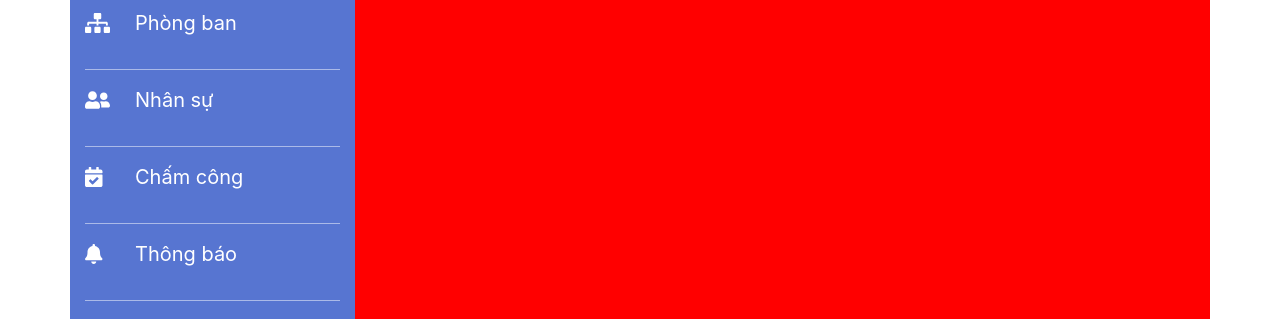
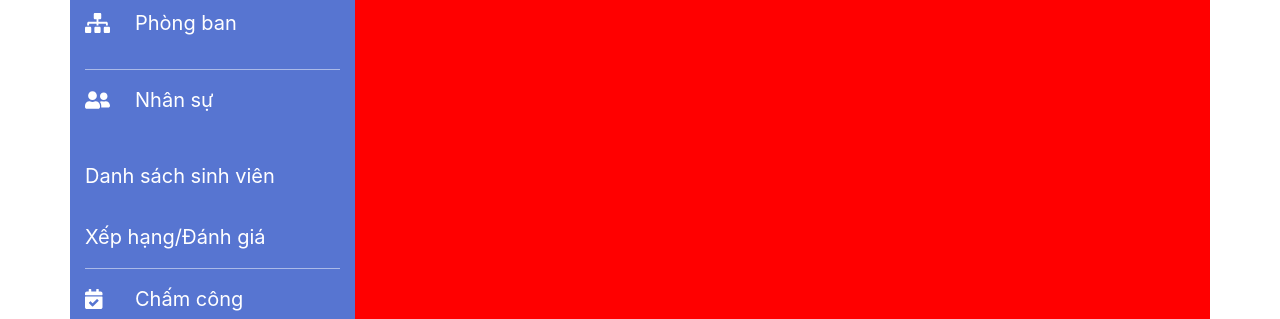
Before and after one commit to hdnguyen02/project-itmc, a Vue app: page /manage in a window 1280 px wide. Shown: the part 292-611 px from the top of the page. Built offline with nearby package versions, Linux system fonts and the light colour scheme.

Commit message:
Update Sibar.vue

```diff
--- a/src/components/manage/Sibar.vue
+++ b/src/components/manage/Sibar.vue
@@ -4,9 +4,9 @@
     <h4><awesome icon="award" />   Trang tổng quan</h4>
     <ul><h6>Quản lý</h6>
       <li><a href="#"><span><awesome icon="sitemap" /></span><p>Phòng ban</p></a></li>
-      <li>
+      <li @click="show = !show">
         <a href="#"><span><awesome icon="user-friends" /></span><p>Nhân sự</p></a>
-        <ul>
+        <ul v-show="show">
           <li><a href="">Danh sách sinh viên</a></li>
           <li><a href="">Xếp hạng/Đánh giá</a></li>
         </ul>
@@ -21,7 +21,11 @@
 
 <script>
 export default {
-
+  data(){
+    return {
+      show: true,
+    }
+  }
 }
 </script>
 
@@ -38,16 +42,15 @@ export default {
   #sibar ul {
     padding: 0px;
   }
-  #sibar ul li {
+  #sibar > ul > li {
     list-style: none;
     border-bottom: 1px solid rgba(255, 255, 255, 0.5);
     line-height: 60px;
   }
-  #sibar ul li > ul {
-    display: none;
-  }
-  #sibar ul li:hover > ul {
-    display: block;
+
+
+  #sibar ul li > ul li {
+    list-style: none;
   }
   #sibar ul li a {
     text-decoration: none;
```
